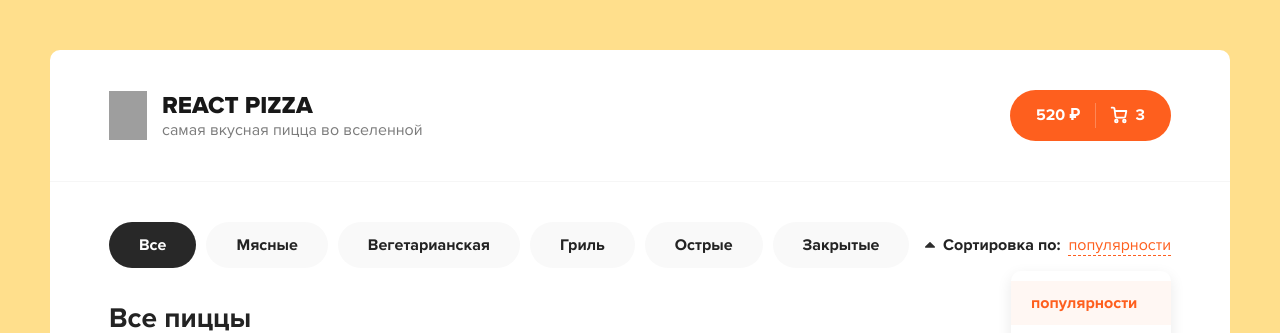
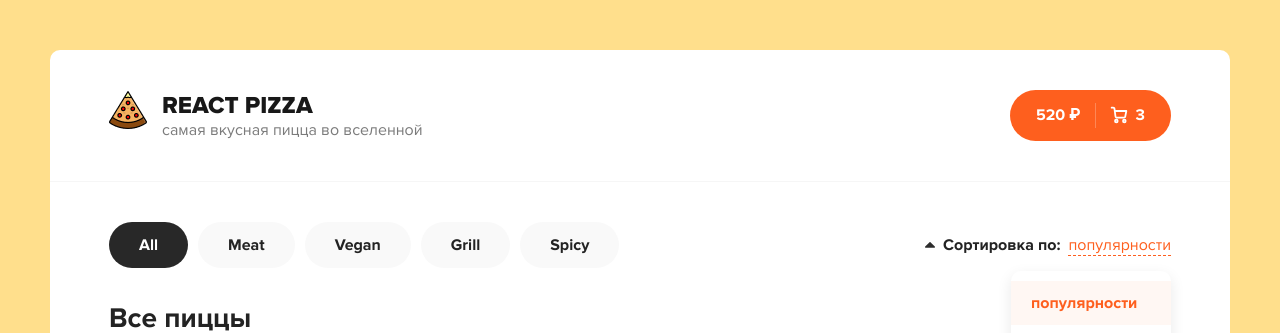
Before and after one commit to alexey-sevastynov/react-pizza-redux, a React (Create React App) app: page / in a window 1280 px wide. Shown: the top 333 px of the page. Built offline with nearby package versions, Linux system fonts and the light colour scheme; grey boxes are pictures that could not be loaded.

Commit message:
create components Button and Categories

```diff
--- a/src/App.js
+++ b/src/App.js
@@ -1,4 +1,5 @@
-import Header from "./components/Header";
+import Categories from "./components/Categories/Categories";
+import Header from "./components/Header/Header";
 
 function App() {
   return (
@@ -9,16 +10,7 @@ function App() {
         <div className="content">
           <div className="container">
             <div className="content__top">
-              <div className="categories">
-                <ul>
-                  <li className="active">Все</li>
-                  <li>Мясные</li>
-                  <li>Вегетарианская</li>
-                  <li>Гриль</li>
-                  <li>Острые</li>
-                  <li>Закрытые</li>
-                </ul>
-              </div>
+              <Categories />
               <div className="sort">
                 <div className="sort__label">
                   <svg
--- /dev/null
+++ b/src/components/Button/Button.jsx
@@ -0,0 +1,40 @@
+import React from "react";
+
+export default function Button() {
+  return (
+    <a href="/cart.html" className="button button--cart">
+      <span>520 ₽</span>
+      <div className="button__delimiter"></div>
+      <svg
+        width="18"
+        height="18"
+        viewBox="0 0 18 18"
+        fill="none"
+        xmlns="http://www.w3.org/2000/svg"
+      >
+        <path
+          d="M6.33333 16.3333C7.06971 16.3333 7.66667 15.7364 7.66667 15C7.66667 14.2636 7.06971 13.6667 6.33333 13.6667C5.59695 13.6667 5 14.2636 5 15C5 15.7364 5.59695 16.3333 6.33333 16.3333Z"
+          stroke="white"
+          strokeWidth="1.8"
+          strokeLinecap="round"
+          strokeLinejoin="round"
+        />
+        <path
+          d="M14.3333 16.3333C15.0697 16.3333 15.6667 15.7364 15.6667 15C15.6667 14.2636 15.0697 13.6667 14.3333 13.6667C13.597 13.6667 13 14.2636 13 15C13 15.7364 13.597 16.3333 14.3333 16.3333Z"
+          stroke="white"
+          strokeWidth="1.8"
+          strokeLinecap="round"
+          strokeLinejoin="round"
+        />
+        <path
+          d="M4.78002 4.99999H16.3334L15.2134 10.5933C15.1524 10.9003 14.9854 11.176 14.7417 11.3722C14.4979 11.5684 14.1929 11.6727 13.88 11.6667H6.83335C6.50781 11.6694 6.1925 11.553 5.94689 11.3393C5.70128 11.1256 5.54233 10.8295 5.50002 10.5067L4.48669 2.82666C4.44466 2.50615 4.28764 2.21182 4.04482 1.99844C3.80201 1.78505 3.48994 1.66715 3.16669 1.66666H1.66669"
+          stroke="white"
+          strokeWidth="1.8"
+          strokeLinecap="round"
+          strokeLinejoin="round"
+        />
+      </svg>
+      <span>3</span>
+    </a>
+  );
+}
--- /dev/null
+++ b/src/components/Categories/Categories.jsx
@@ -0,0 +1,17 @@
+import React from "react";
+
+function Categories() {
+  const categories = ["Meat", "Vegan", "Grill", "Spicy"];
+
+  const items = categories.map((category) => <li>{category}</li>);
+  return (
+    <div className="categories">
+      <ul>
+        <li className="active">All</li>
+        {items}
+      </ul>
+    </div>
+  );
+}
+
+export default Categories;
--- a/src/components/Header.jsx
+++ /dev/null
@@ -1,53 +0,0 @@
-import React from "react";
-
-export default function Header() {
-  return (
-    <div className="header">
-      <div className="container">
-        <div className="header__logo">
-          <img width="38" src="./img/pizza-logo.svg" alt="Pizza logo" />
-          <div>
-            <h1>React Pizza</h1>
-            <p>самая вкусная пицца во вселенной</p>
-          </div>
-        </div>
-        <div className="header__cart">
-          <a href="/cart.html" className="button button--cart">
-            <span>520 ₽</span>
-            <div className="button__delimiter"></div>
-            <svg
-              width="18"
-              height="18"
-              viewBox="0 0 18 18"
-              fill="none"
-              xmlns="http://www.w3.org/2000/svg"
-            >
-              <path
-                d="M6.33333 16.3333C7.06971 16.3333 7.66667 15.7364 7.66667 15C7.66667 14.2636 7.06971 13.6667 6.33333 13.6667C5.59695 13.6667 5 14.2636 5 15C5 15.7364 5.59695 16.3333 6.33333 16.3333Z"
-                stroke="white"
-                strokeWidth="1.8"
-                strokeLinecap="round"
-                strokeLinejoin="round"
-              />
-              <path
-                d="M14.3333 16.3333C15.0697 16.3333 15.6667 15.7364 15.6667 15C15.6667 14.2636 15.0697 13.6667 14.3333 13.6667C13.597 13.6667 13 14.2636 13 15C13 15.7364 13.597 16.3333 14.3333 16.3333Z"
-                stroke="white"
-                strokeWidth="1.8"
-                strokeLinecap="round"
-                strokeLinejoin="round"
-              />
-              <path
-                d="M4.78002 4.99999H16.3334L15.2134 10.5933C15.1524 10.9003 14.9854 11.176 14.7417 11.3722C14.4979 11.5684 14.1929 11.6727 13.88 11.6667H6.83335C6.50781 11.6694 6.1925 11.553 5.94689 11.3393C5.70128 11.1256 5.54233 10.8295 5.50002 10.5067L4.48669 2.82666C4.44466 2.50615 4.28764 2.21182 4.04482 1.99844C3.80201 1.78505 3.48994 1.66715 3.16669 1.66666H1.66669"
-                stroke="white"
-                strokeWidth="1.8"
-                strokeLinecap="round"
-                strokeLinejoin="round"
-              />
-            </svg>
-            <span>3</span>
-          </a>
-        </div>
-      </div>
-    </div>
-  );
-}
--- /dev/null
+++ b/src/components/Header/Header.jsx
@@ -0,0 +1,22 @@
+import React from "react";
+import logo from "./icon/logo.png";
+import Button from "../Button/Button";
+
+export default function Header() {
+  return (
+    <div className="header">
+      <div className="container">
+        <div className="header__logo">
+          <img width={38} height={38} src={logo} alt="Pizza logo" />
+          <div>
+            <h1>React Pizza</h1>
+            <p>самая вкусная пицца во вселенной</p>
+          </div>
+        </div>
+        <div className="header__cart">
+          <Button />
+        </div>
+      </div>
+    </div>
+  );
+}
```
Also changed, not shown: src/components/Header/icon/logo.png (added).
